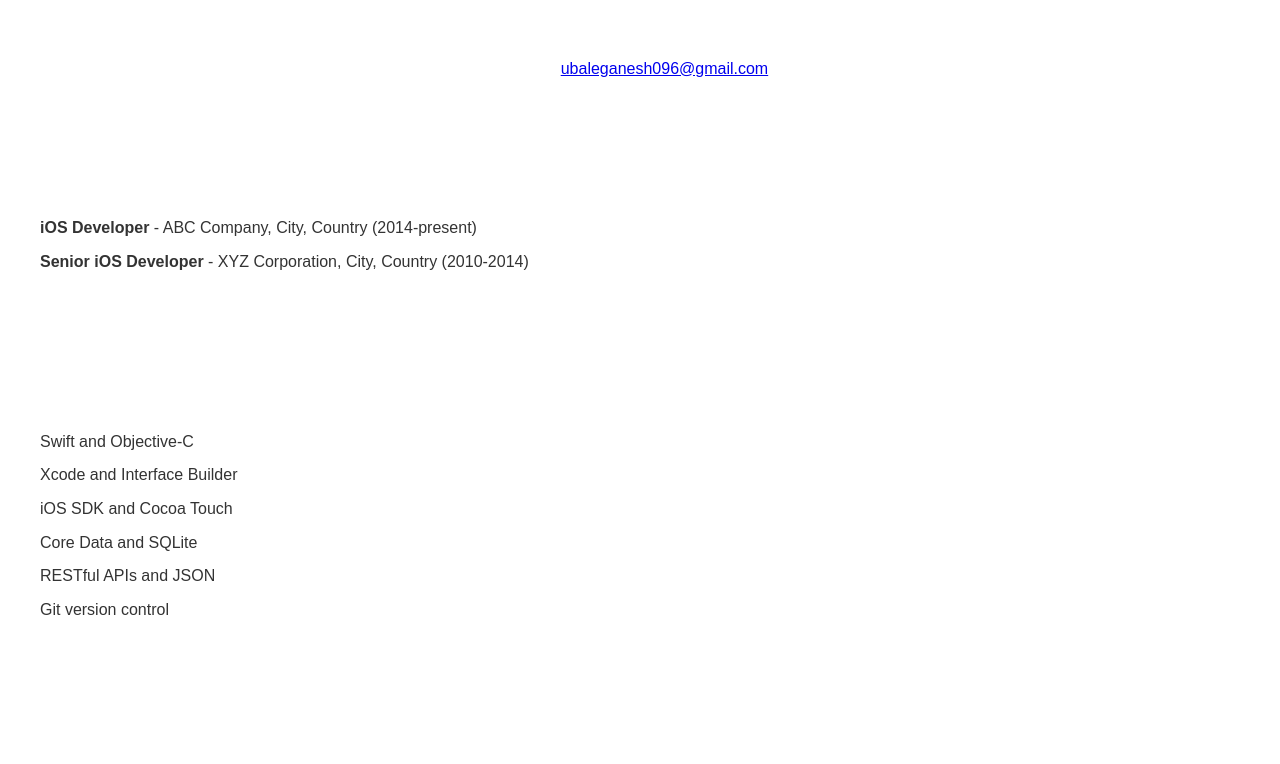
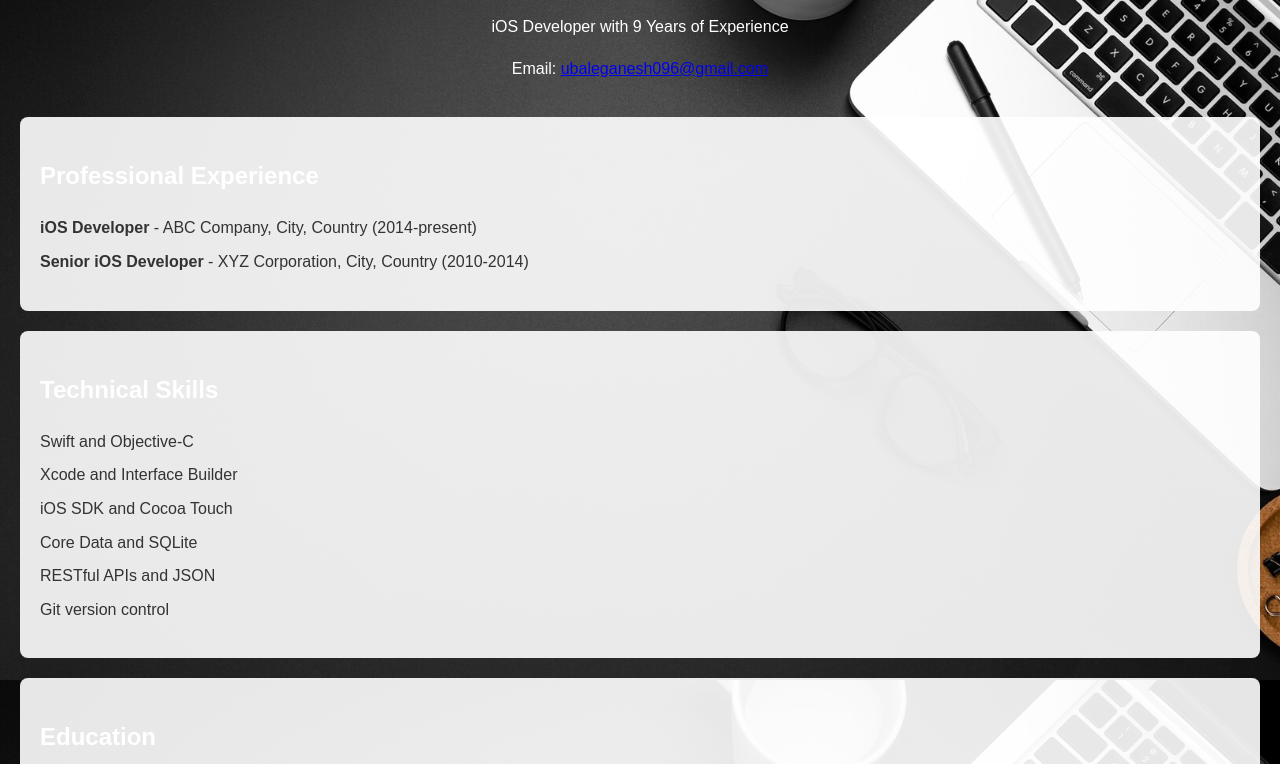
Before and after one commit to GaneshUbale/GaneshResume, a plain HTML site: page index.html in a window 1280 px wide. Shown: the part 120-884 px from the top of the page. Drawn offline with Linux system fonts and the light colour scheme.

Commit message:
Update index.html

```diff
--- a/index.html
+++ b/index.html
@@ -9,7 +9,7 @@
             font-family: Arial, sans-serif;
             line-height: 1.6;
             margin: 20px;
-            background: url('background.jpg') center center fixed;
+            background: url('background.jpeg') center center fixed;
             background-size: cover;
         }
 
```
